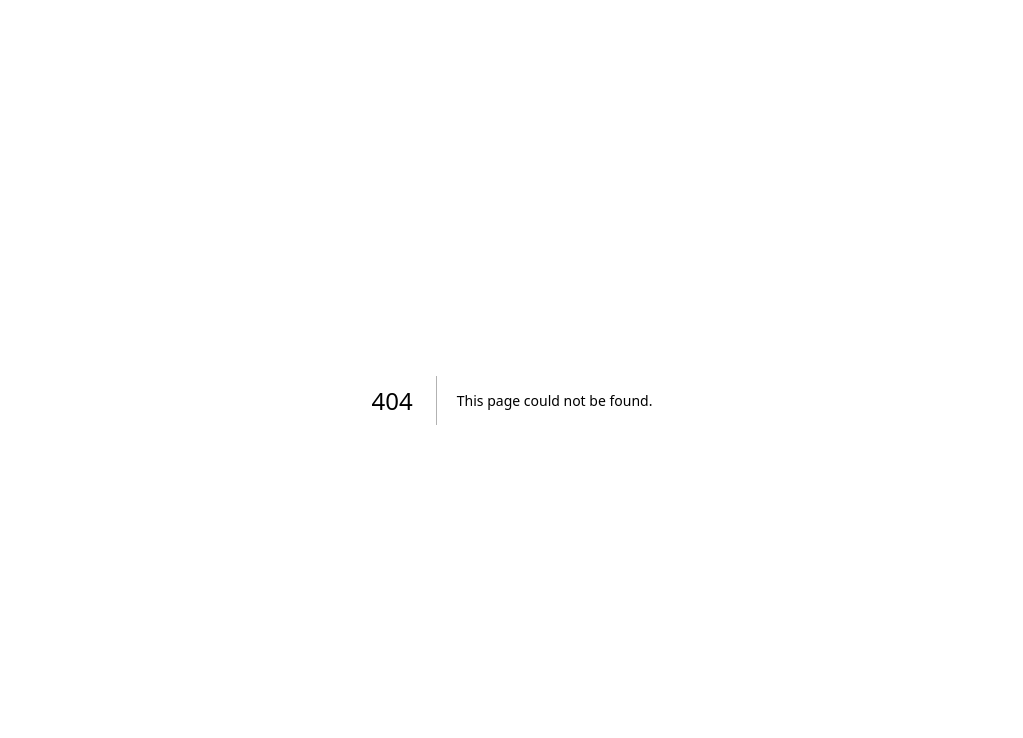
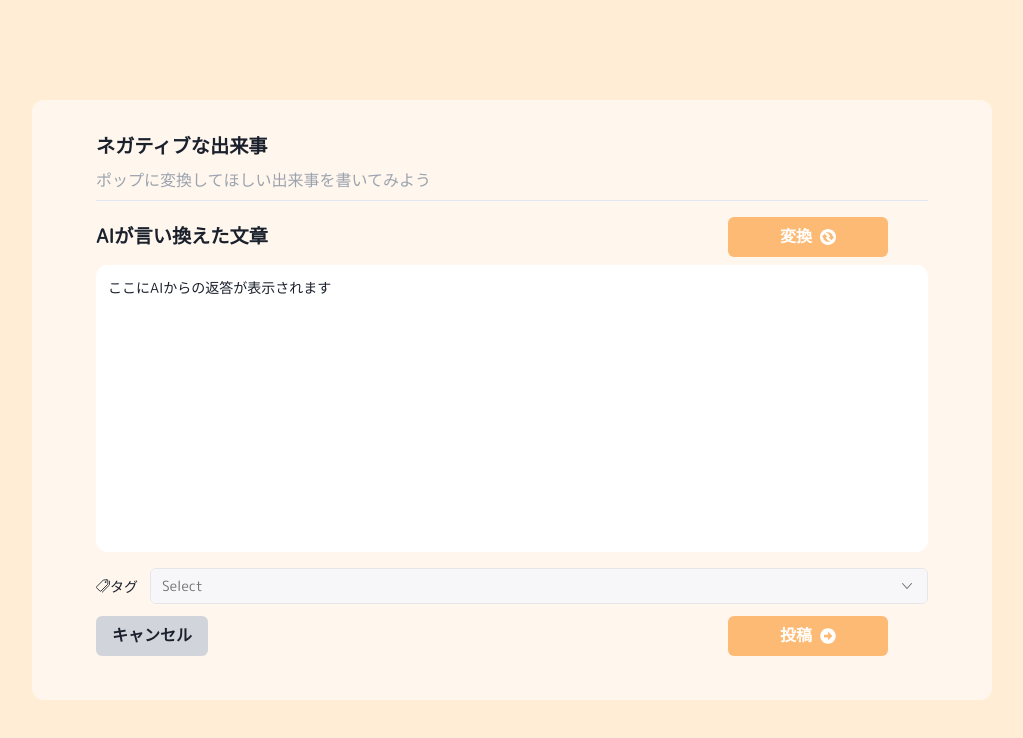
Before and after one commit to jphacks/ng_2404, a Next.js app in the folder pop-turn/: page /Input in a window 1280 px wide. Before the commit this address had no page. Shown: the top 738 px of the page, without its empty margins (128-1151 px from the left). Built offline with nearby package versions, Linux system fonts and the light colour scheme; no server answers.

Commit message:
post機能実装

```diff
--- a/pop-turn/src/firebase/config.ts
+++ b/pop-turn/src/firebase/config.ts
@@ -1,6 +1,6 @@
 import { initializeApp, getApp, getApps } from "firebase/app";
 import { getAuth } from "firebase/auth";
-// import { getDatabase } from "firebase/database";
+import { getDatabase } from "firebase/database";
 import { getFirestore } from "firebase/firestore";
 
 const firebaseConfig = {
@@ -14,6 +14,5 @@ const firebaseConfig = {
 };
 
 export const app = initializeApp(firebaseConfig);
-// export const db = getDatabase(app);
-export const firestore = getFirestore(app); // Firestoreの初期化
+export const db = getFirestore(app);
 export const auth = getAuth(app); // Authの初期化
--- /dev/null
+++ b/pop-turn/src/firebase/posts.ts
@@ -0,0 +1,27 @@
+import {
+  addDoc,
+  collection,
+  serverTimestamp,
+  setDoc,
+} from "firebase/firestore";
+import { db } from "./config";
+
+type PostProps = {
+  event: string;
+  converted: string;
+  tags: string[];
+};
+
+export const addPost = async ({ event, converted, tags }: PostProps) => {
+  try {
+    await addDoc(collection(db, "posts"), {
+      event: event,
+      converted: converted,
+      favoriteNum: 0,
+      timestamp: serverTimestamp(),
+      tags: tags,
+    });
+  } catch (e) {
+    console.error(e);
+  }
+};
--- a/pop-turn/src/pages/Input/input.tsx
+++ b/pop-turn/src/pages/Input/index.tsx
@@ -4,21 +4,33 @@ import React, { useState } from "react";
 import { SiConvertio } from "react-icons/si";
 import { FaArrowAltCircleRight } from "react-icons/fa";
 import { IoPricetagsOutline } from "react-icons/io5";
-import { TagPicker } from 'rsuite';
-import 'rsuite/dist/rsuite.min.css';
+import { TagPicker } from "rsuite";
+import "rsuite/dist/rsuite.min.css";
+import { addPost } from "@/firebase/posts";
+import router from "next/router";
 
-const data = ['恋愛', '学業', '友人', '職場', '不安', '日常', '将来', '健康','家族'].map(
-  item => ({ label: item, value: item })
-);
+const data = [
+  "恋愛",
+  "学業",
+  "友人",
+  "職場",
+  "不安",
+  "日常",
+  "将来",
+  "健康",
+  "家族",
+].map((item) => ({ label: item, value: item }));
 
 export default function Home() {
   const colors = require("tailwindcss/colors");
 
   const [event, setEvent] = useState("");
-  const [converted, setConverted] = useState("ここにAIからの返答が表示されます");
+  const [converted, setConverted] =
+    useState("ここにAIからの返答が表示されます");
   const [tags, setTags] = useState<string[]>([]);
 
-    {/*
+  {
+    /*
       const [loading, setLoading] = useState<boolean>(true)
       useEffect(() => {
         const getData = async () => {
@@ -33,20 +45,40 @@ export default function Home() {
       if (loading) {
         return <div>Loading...</div>
       }
-    */}
+    */
+  }
 
-  const sendToConvert = (e: React.FormEvent<HTMLFormElement>) => {
-    {/* 入力した出来事eventをChatGPTに渡す  */}
+  const sendToConvert = async (e: React.FormEvent<HTMLFormElement>) => {
+    {
+      /* 入力した出来事eventをChatGPTに渡す  */
+    }
     e.preventDefault();
     console.log("event:", event);
+
+    try {
+      // const result = await ChatGPTからデータを取得する関数(event)
+      //仮の返答
+      setConverted(`「${event}」なんて気にするな！`);
+    } catch (e) {
+      console.error(e);
+    }
   };
 
-  const sendToPost = (e: React.FormEvent<HTMLFormElement>) => {
-    {/* 元の出来事と変換された出来事と(付与されたタグ)をfirebaseに渡す */}
+  const sendToPost = async (e: React.FormEvent<HTMLFormElement>) => {
+    {
+      /* 元の出来事と変換された出来事と(付与されたタグ)をfirebaseに渡す */
+    }
     e.preventDefault();
     console.log("event:", event);
     console.log("converted:", converted);
     console.log("tags:", tags);
+    try {
+      await addPost({ event, converted, tags });
+      console.log("投稿しました");
+      router.push("/Posts/MyPosts");
+    } catch (e) {
+      console.error(e);
+    }
   };
 
   return (
@@ -62,7 +94,12 @@ export default function Home() {
             placeholder="ポップに変換してほしい出来事を書いてみよう"
             w={"100%"}
           />
-         <Flex justifyContent={"space-between"} w={"full"} alignItems={"center"} pr={"10"}>
+          <Flex
+            justifyContent={"space-between"}
+            w={"full"}
+            alignItems={"center"}
+            pr={"10"}
+          >
             <p className="font-semibold text-[1.2rem]">AIが言い換えた文章</p>
             <Button
               background={colors.orange[300]}
@@ -75,7 +112,10 @@ export default function Home() {
             </Button>
           </Flex>
         </form>
-        <form onSubmit={sendToPost} className="w-full flex flex-col justify-between h-full">
+        <form
+          onSubmit={sendToPost}
+          className="w-full flex flex-col justify-between h-full"
+        >
           <div className="w-full h-auto min-h-40 bg-white rounded-xl mt-2 px-3 pt-3 flex-grow">
             {converted}
           </div>
@@ -117,4 +157,4 @@ export default function Home() {
       </div>
     </div>
   );
-};
+}
```
Also changed, not shown: 1 other file (tests, documents, lock files or other folders).
